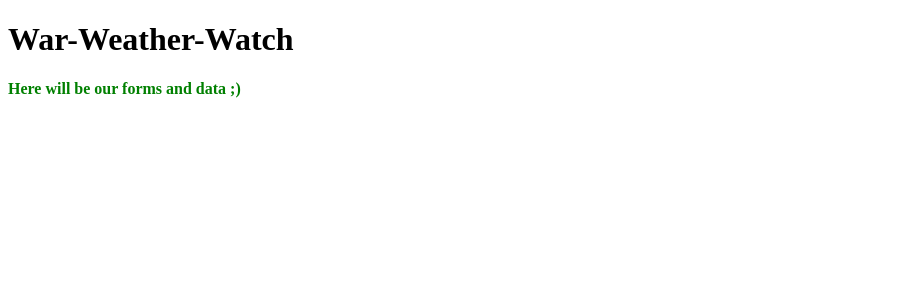
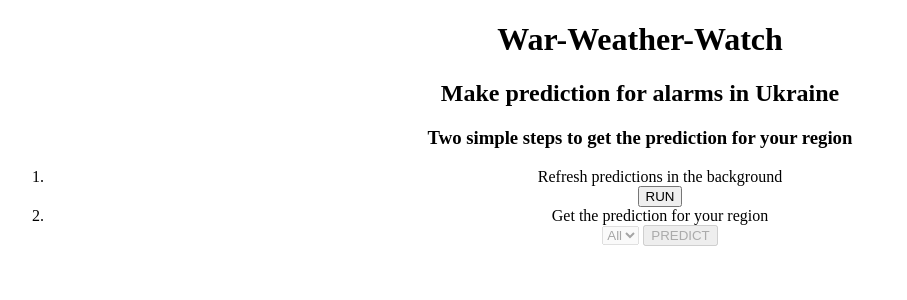
Before and after one commit to darkllen/War-Weather-Watch, a Flask app: template templates/index.html in a window 1280 px wide. Shown: the top 300 px of the page, without its empty margins (0-907 px from the left). Run offline with Flask 2, Linux system fonts and the light colour scheme; the template is opened without the code that fills it, so the values that code supplies are empty.

Commit message:
Adds main endpoints and basic index page.

```diff
--- a/app.py
+++ b/app.py
@@ -2,7 +2,7 @@ import os
 import sys
 import json
 from dotenv import load_dotenv
-from flask import Flask, render_template
+from flask import Flask, jsonify, render_template, redirect
 
 sys.path.append('./sources')
 from weatherAPI import get_weather
@@ -16,8 +16,41 @@ app = Flask(__name__)
 # Ensure templates are auto-reloaded
 app.config["TEMPLATES_AUTO_RELOAD"] = True
 
+API_KEY=os.getenv('API_KEY')
+
+# Make sure API key is set
+if API_KEY == None:
+  raise RuntimeError("API_KEY not set!")
+
+# Temporary var for distinguishing fresh/not fresh predictions in the file or db
+is_fresh = False
+
 @app.route("/")
 def index():
-  default_weather = get_weather()
-  return render_template("index.html", default_weather = json.dumps(default_weather))
-  # return render_template("index.html")
+  return render_template("index.html", is_fresh_prediction=is_fresh)
+
+
+# Endpoint to make fresh predictions and store them in the file or db
+@app.route("/api/predictions/refresh", methods=["POST"])
+def api_refresh_predictions():
+  return jsonify(status="OK")
+
+
+# The same as above but for client
+@app.route("/predictions/refresh", methods=["POST"])
+def refresh_predictions():
+  global is_fresh
+  is_fresh = True
+  return redirect("/")
+
+
+# Endpoint to get predictions for all regions
+@app.route("/api/predictions", methods=["POST"])
+def api_get_predictions():
+  return jsonify(status="OK")
+
+
+# The same as above but for client
+@app.route("/predictions", methods=["POST"])
+def get_predictions():
+  return redirect("/")
--- a/sources/weatherAPI.py
+++ b/sources/weatherAPI.py
@@ -3,7 +3,7 @@ import json
 import requests
 import datetime
 
-API_KEY=os.getenv('WEATHER_API_KEY')
+WEATHER_API_KEY=os.getenv('WEATHER_API_KEY')
 
 BASE_URL='https://weather.visualcrossing.com/VisualCrossingWebServices/rest/services/timeline'
 
@@ -14,6 +14,6 @@ def get_weather(city = 'Kyiv', country = 'UA', hours = 12):
     location = city + ',' + country
     date1 = round(datetime.datetime.now().timestamp())
     date2 = date1 + hours * SECONDS_IN_HOUR
-    url = f'{BASE_URL}/{location}/{date1}/{date2}/?key={API_KEY}'
+    url = f'{BASE_URL}/{location}/{date1}/{date2}/?key={WEATHER_API_KEY}'
     response = requests.request("GET", url)
     return json.loads(response.text)
--- a/static/styles.css
+++ b/static/styles.css
@@ -1,4 +1,3 @@
-p {
-  color: green;
-  font-weight: bold;
+html {
+  text-align: center;
 }
--- a/templates/index.html
+++ b/templates/index.html
@@ -8,15 +8,35 @@
   <link rel='stylesheet' type='text/css' media='screen' href="{{ url_for('static', filename='styles.css') }}" />
   <!-- <script src='main.js'></script> -->
 </head>
-<body>
-  <h1>War-Weather-Watch</h1>
+  <body>
+    <h1>War-Weather-Watch</h1>
 
-  {% if default_weather %}
-    <h2>Just a default weather for now..</h2>
-    <pre>{{ default_weather }}</pre>
-  {% else %}
-    <p>Here will be our forms and data ;)</p>
-  {% endif %}
+    <main>
+      <h2>Make prediction for alarms in Ukraine</h2>
 
-</body>
+      <h3>Two simple steps to get the prediction for your region</h3>
+      <ol>
+        <li>
+          Refresh predictions in the background
+          <form action="/predictions/refresh" method="POST">
+            <button>
+              RUN
+            </button>
+          </form>
+        </li>
+        <li>
+          Get the prediction for your region
+          <form action="/predictions" method="POST">
+            <select {% if not is_fresh_prediction %}disabled{% endif %}>
+              <option>All</option>
+            </select>
+            <button {% if not is_fresh_prediction %}disabled{% endif %}>
+              PREDICT
+            </button>
+          </form>
+        </li>
+      </ol>
+    </main>
+
+  </body>
 </html>
```
Also changed, not shown: 1 other file.
